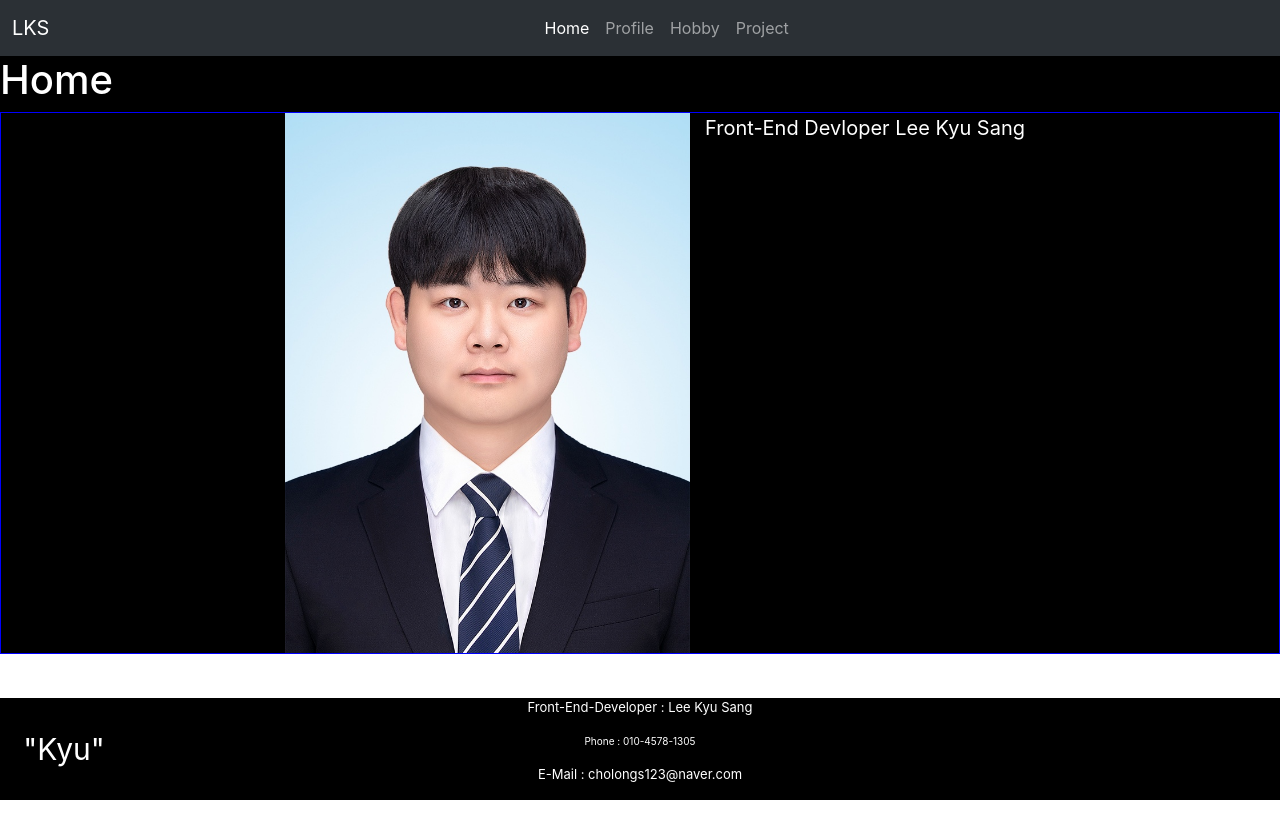
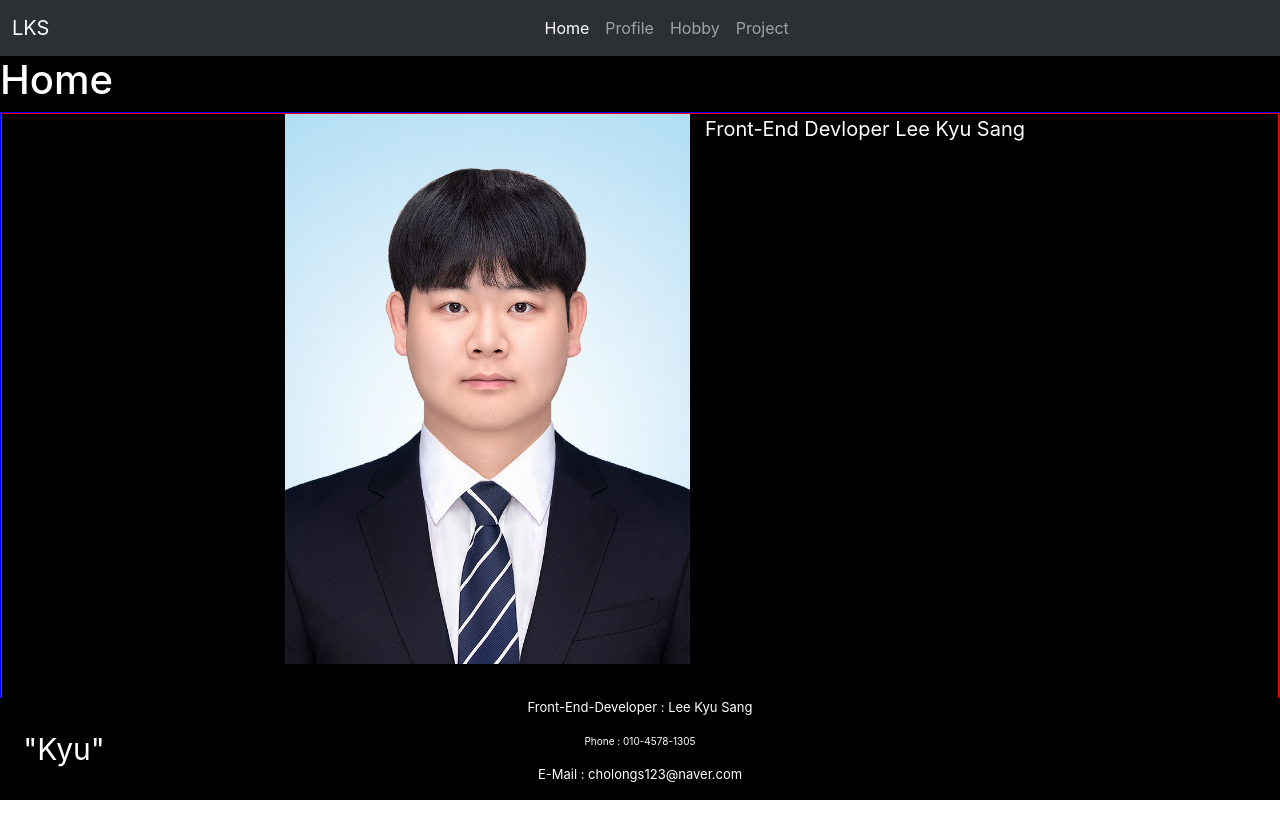
Before and after one commit to kyusang0330/react-self-introduction, a React (Create React App) app: page / in a window 1280 px wide. Built offline with nearby package versions, Linux system fonts and the light colour scheme.

Commit message:
styled-component

```diff
--- a/src/styles/home_styled.js
+++ b/src/styles/home_styled.js
@@ -7,10 +7,13 @@ const HomeContainer = styled.div`
 const HomeInfo = styled.div`
   display: flex;
   justify-content: center;
+  border: 1px solid red;
+  height: 600px;
 `;
 
 const MainImg = styled.img`
   width: 450px;
+  height: 550px;
   padding-left: 30px;
   padding-right: 15px;
 `;
```
